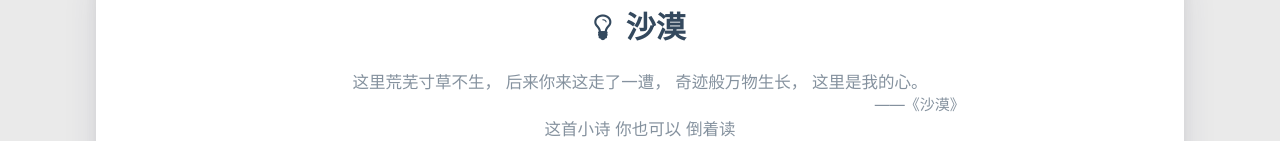
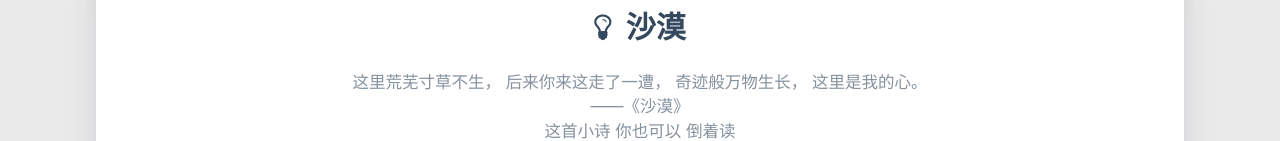
Before and after one commit to LuoJianxun/luojianxun.github.io, a plain HTML site: page index.html in a window 1280 px wide. Shown: the part 813-954 px from the top of the page. Drawn offline with Linux system fonts and the light colour scheme; some packages are replaced by stand-ins of ours; no server answers; a script that the page names is missing.

Commit message:
Site updated: 2019-07-16 13:23:03

```diff
--- a/index.html
+++ b/index.html
@@ -418,7 +418,7 @@ $(function () {
 
     <div class="row">
         <div class="col l8 offset-l2 m10 offset-m1 s10 offset-s1 center-align text">
-            这里荒芜寸草不生， 后来你来这走了一遭， 奇迹般万物生长， 这里是我的心。<p align='right'> ——《沙漠》</p> 这首小诗 你也可以 倒着读
+            这里荒芜寸草不生， 后来你来这走了一遭， 奇迹般万物生长， 这里是我的心。<br> ——《沙漠》<br> 这首小诗 你也可以 倒着读
         </div>
     </div>
 </div>
```
